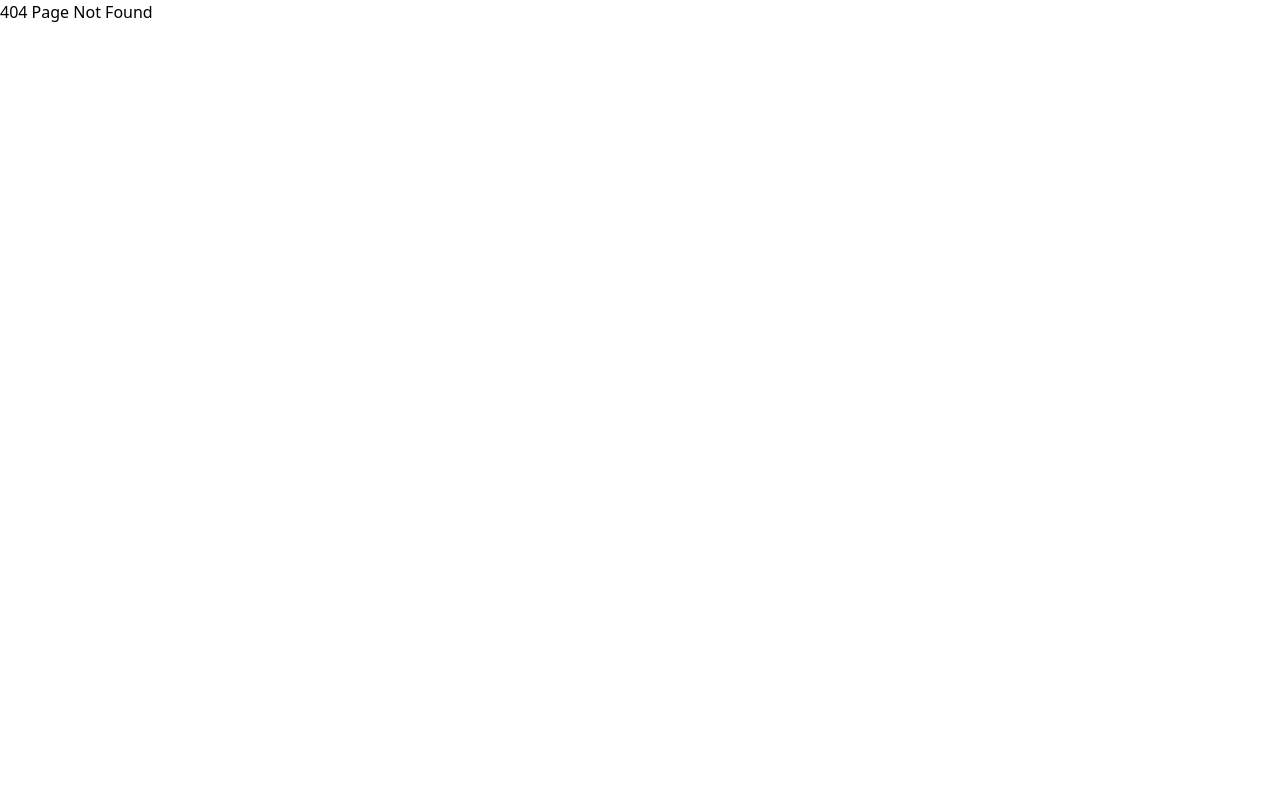
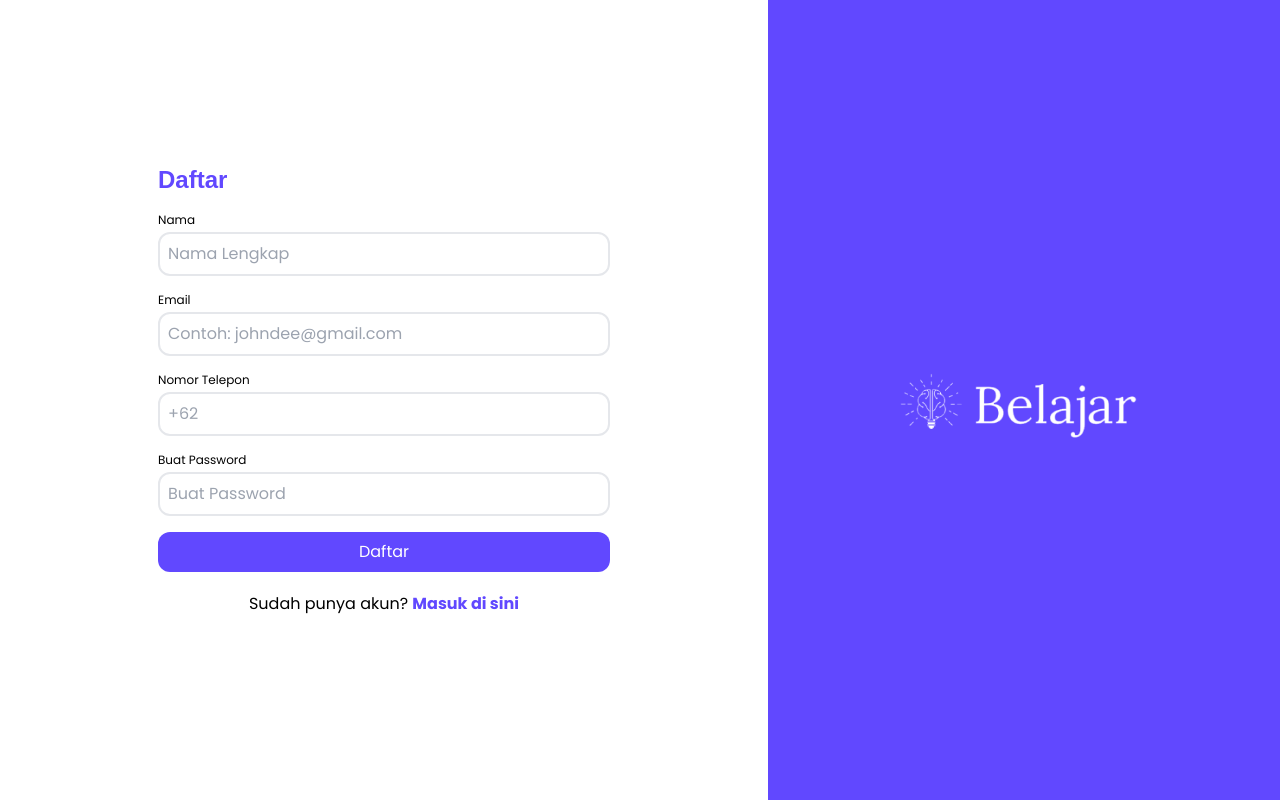
Before and after one commit to DwipayanaIsmulya/FinalProject-BinarAcademy, a React (Vite) app: page /register in a window 1280 px wide. Before the commit this address had no page. Built offline with nearby package versions, Linux system fonts and the light colour scheme.

Commit message:
add : register page

```diff
--- a/index.html
+++ b/index.html
@@ -8,7 +8,7 @@
     <link rel="preconnect" href="https://fonts.googleapis.com" />
     <link rel="preconnect" href="https://fonts.gstatic.com" crossorigin />
     <link
-      href="https://fonts.googleapis.com/css2?family=Poppins:wght@500&display=swap"
+      href="https://fonts.googleapis.com/css2?family=Poppins:wght@100;200;300;400;500;600;700&display=swap"
       rel="stylesheet"
     />
 
--- a/src/App.jsx
+++ b/src/App.jsx
@@ -2,6 +2,7 @@ import { BrowserRouter, Routes, Route } from "react-router-dom";
 import Home from "./Pages/Home";
 import KelolaKelasPage from "./Pages/Admin/KelolaKelasPage";
 import AdminDashboardPage from "./Pages/Admin/AdminDashboardPage";
+import Register from "./Pages/Register/Register";
 
 function App() {
   return (
@@ -11,9 +12,17 @@ function App() {
           <Route path="/" element={<Home />} />
 
           {/* The page for not found url path */}
-          <Route path="*" element={<h1 className="d-flex flex-row justify-content-center align-items-center vh-100">404 Page Not Found</h1>} />
+          <Route
+            path="*"
+            element={
+              <h1 className="d-flex flex-row justify-content-center align-items-center vh-100">
+                404 Page Not Found
+              </h1>
+            }
+          />
           <Route path="adminkelolakelas" element={<KelolaKelasPage />} />
           <Route path="admindashboard" element={<AdminDashboardPage />} />
+          <Route path="register" element={<Register />} />
         </Routes>
       </BrowserRouter>
     </>
--- a/src/Pages/Dwi.jsx
+++ /dev/null
@@ -1,5 +0,0 @@
-const Dwi = () => {
-  return <div>Dwi</div>;
-};
-
-export default Dwi;
--- /dev/null
+++ b/src/Pages/Register/Register.jsx
@@ -0,0 +1,89 @@
+import { Link } from "react-router-dom";
+import logoImage from "../../assets/img/Belajar_white2.png";
+
+const Register = () => {
+  //   const navigate = useNavigate();
+
+  return (
+    <>
+      <div className="flex h-screen w-full" style={{ fontFamily: "poppins" }}>
+        {/* Ini Kiri */}
+        <div className="flex flex-initial w-[60%]">
+          <div className="flex flex-col justify-center items-center h-screen w-full">
+            <div className="flex flex-col flex w-[452px]">
+              <div
+                className="text-start text-2xl font-bold text-[#6148FF]"
+                style={{ fontFamily: "sans-serif" }}
+              >
+                Daftar
+              </div>
+              {/* Nama */}
+              <div className="flex flex-col mt-4">
+                <div className="text-start text-xs">Nama</div>
+                <input
+                  type="text"
+                  className="mt-1 p-2 w-full rounded-xl text-black border-solid border-2"
+                  placeholder="Nama Lengkap"
+                />
+              </div>
+              {/* Email */}
+              <div className="flex flex-col mt-4">
+                <div className="text-start text-xs">Email</div>
+                <input
+                  type="text"
+                  className="mt-1 p-2 w-full rounded-xl text-black border-solid border-2"
+                  placeholder="Contoh: johndee@gmail.com"
+                />
+              </div>
+              {/* Nomor Telepon */}
+              <div className="flex flex-col mt-4">
+                <div className="text-start text-xs">Nomor Telepon</div>
+                <input
+                  type="text"
+                  className="mt-1 p-2 w-full rounded-xl text-black border-solid border-2"
+                  placeholder="+62"
+                />
+              </div>
+              {/* Buat Password */}
+              <div className="flex flex-col mt-4">
+                <div className="text-start text-xs">Buat Password</div>
+                <input
+                  type="text"
+                  className="mt-1 p-2 w-full rounded-xl text-black border-solid border-2"
+                  placeholder="Buat Password"
+                />
+              </div>
+              {/* Daftar */}
+              <div className="flex flex-col mt-4">
+                <button className="bg-[#6148FF] text-white rounded-xl p-2">
+                  Daftar
+                </button>
+              </div>
+            </div>
+            <div className="flex m-5 text-black">
+              <span>Sudah punya akun?&nbsp;</span>
+              <Link
+                to="/login"
+                className="font-bold"
+                style={{
+                  textDecoration: "none",
+                  color: "#6148FF",
+                }}
+              >
+                Masuk di sini
+              </Link>
+            </div>
+          </div>
+        </div>
+        {/* Ini Kanan */}
+        <div className="bg-[#6148FF] flex-initial w-[40%]">
+          <div className="flex justify-center items-center text-white w-full h-screen">
+            <img className="w-[60%]" src={logoImage} alt="" />
+          </div>
+        </div>
+      </div>
+    </>
+  );
+};
+
+export default Register;
```
Also changed, not shown: src/Pages/Admin/AdminDashboardPage.jsx (+28 -8 lines), src/assets/img/Belajar_white2.png (added).
